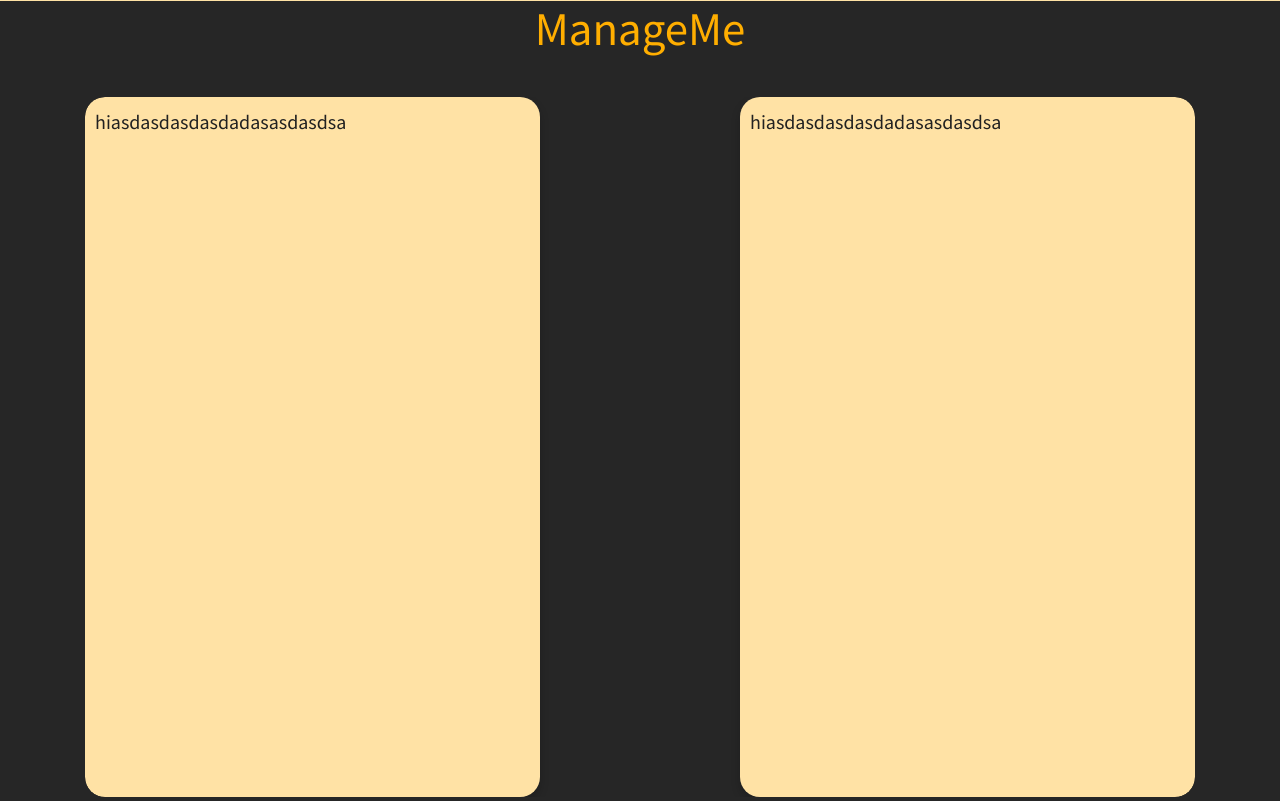
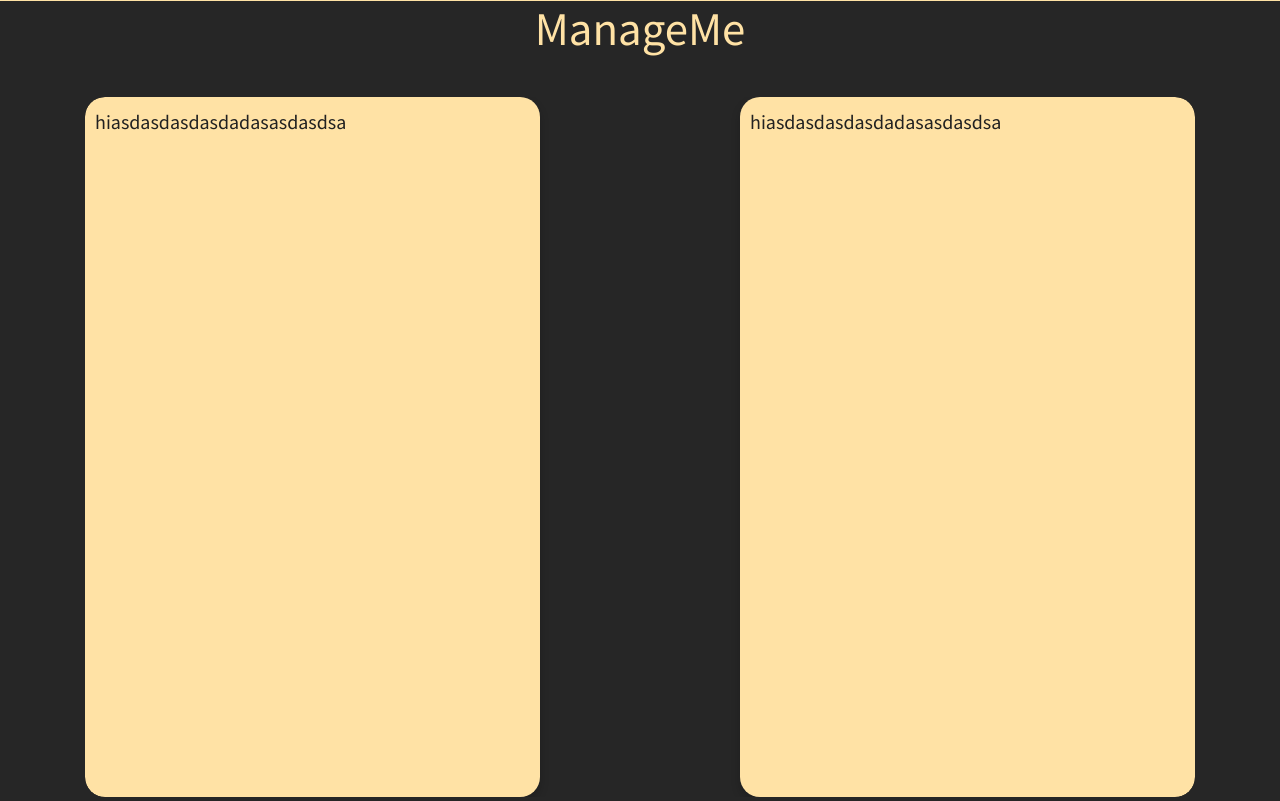
Before and after one commit to nrgrill/ManageMe, a Flask app: page /welcome in a window 1280 px wide. Shown: the part 61-862 px from the top of the page. Run offline with Flask 2, Linux system fonts and the light colour scheme; some libraries are stand-ins or nearby versions.

Commit message:
asdasdasd blloooop0pspeer

```diff
--- a/ManageMe/website/templates/home.html
+++ b/ManageMe/website/templates/home.html
@@ -20,4 +20,4 @@
     <button type="submit" class="btn btn-primary">Add Task</button>
   </div>
 </form>
-{% endblock %}L;
+{% endblock %};
--- a/ManageMe/website/templates/welcome.html
+++ b/ManageMe/website/templates/welcome.html
@@ -49,7 +49,7 @@
 <body>
     <div class="container">
         <div class="heading">
-            <H2 align ="center" style="color:rgb(255, 174, 0);text-align:center;">ManageMe</H2>
+            <H2 align ="center" style="color:rgb(255, 226, 165);text-align:center;">ManageMe</H2>
         </div>
         <div class="inner-container">
             <div class="left-side">
```
